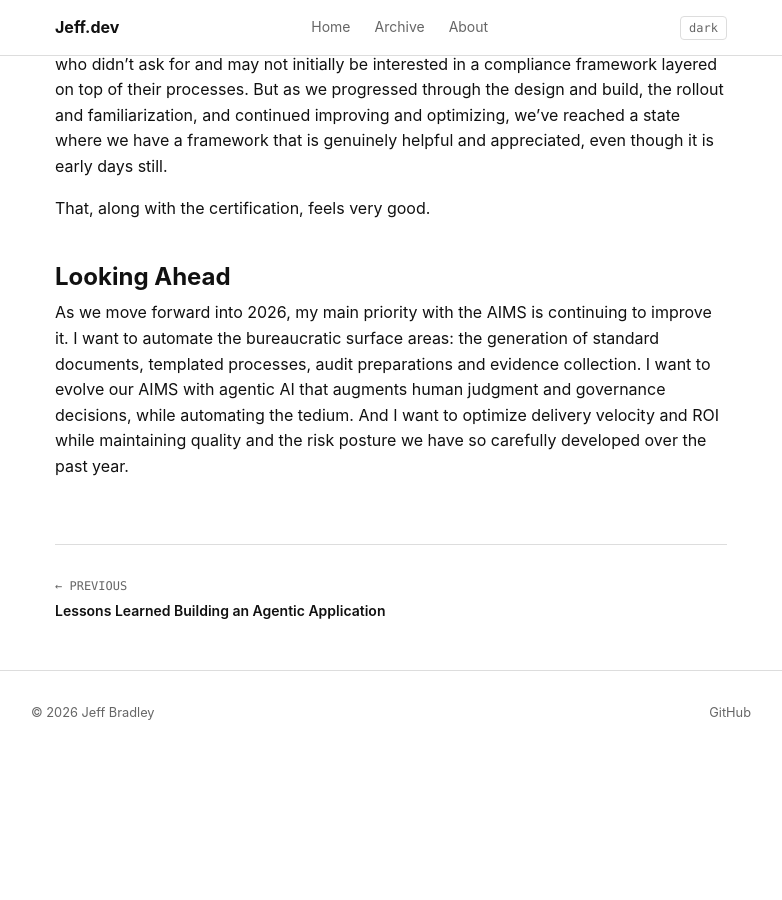
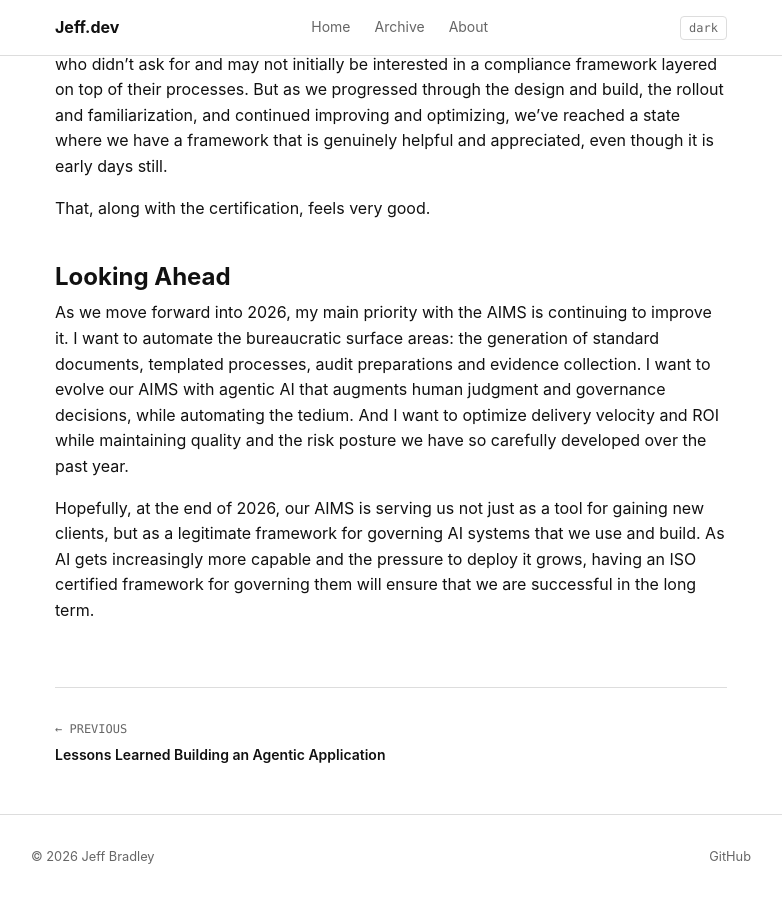
Before and after one commit to jeffgbradley2/jeffgbradley2.github.io, a Jekyll site: the page built from _posts/2026-08-12-passing-iso-42001-audit.md, in a window 1280 px wide and 900 px high, scrolled down 5640 px. Shown: the whole window, without its empty margins (249-1031 px from the left). Built offline with Jekyll 4.4.1, drawn with Linux system fonts in a browser that asks for light colours; before the commit the page ends 6396 px from its top, so only the background shows below that.

Commit message:
blog: Passing the ISO Audit

```diff
--- a/_posts/2026-08-12-passing-iso-42001-audit.md
+++ b/_posts/2026-08-12-passing-iso-42001-audit.md
@@ -92,3 +92,5 @@ That, along with the certification, feels very good.
 ## Looking Ahead
 
 As we move forward into 2026, my main priority with the AIMS is continuing to improve it. I want to automate the bureaucratic surface areas: the generation of standard documents, templated processes, audit preparations and evidence collection. I want to evolve our AIMS with agentic AI that augments human judgment and governance decisions, while automating the tedium. And I want to optimize delivery velocity and ROI while maintaining quality and the risk posture we have so carefully developed over the past year.
+
+Hopefully, at the end of 2026, our AIMS is serving us not just as a tool for gaining new clients, but as a legitimate framework for governing AI systems that we use and build. As AI gets increasingly more capable and the pressure to deploy it grows, having an ISO certified framework for governing them will ensure that we are successful in the long term.
```
